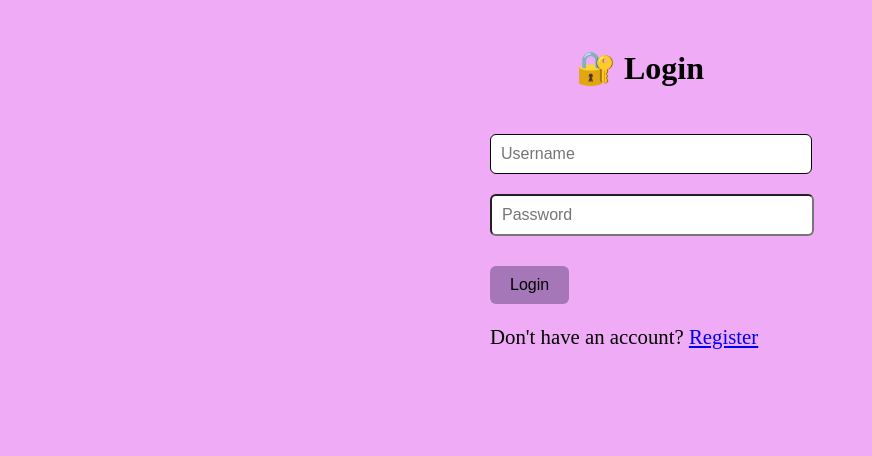
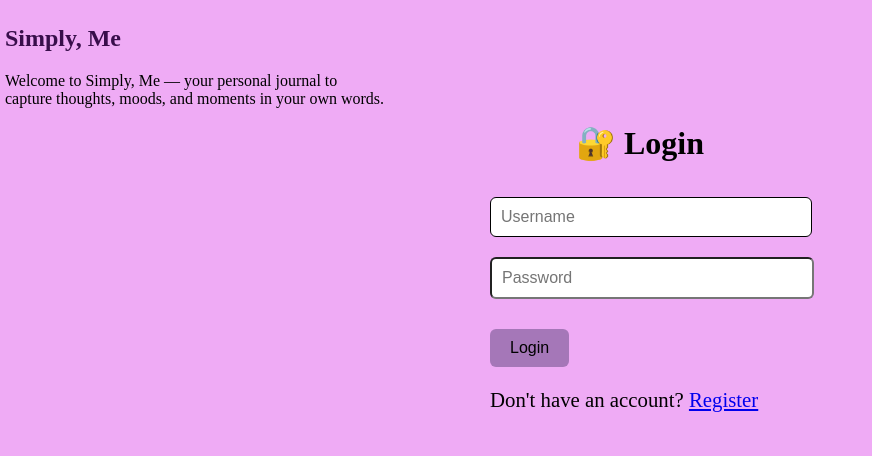
Before and after one commit to AquaRender23/Simply-Me, a Flask app: page /login in a window 1280 px wide. Shown: the top 456 px of the page, without its empty margins (0-872 px from the left). Run offline with Flask 3, Linux system fonts and the light colour scheme.

Commit message:
login.html

```diff
--- a/templates/login.html
+++ b/templates/login.html
@@ -6,8 +6,15 @@
   <link rel="stylesheet" href="{{ url_for('static', filename='style.css') }}">
 </head>
 
-<body>
-  <h1 style="text-align: center;">🔐 Login</h1>
+<body style="margin: 0; padding: 5px;">
+
+  <div style="margin-top: 5px;">
+    <h2 style="font-family: 'Cooper Black'; color: #380E4B;">Simply, Me </h2>
+    <p>Welcome to Simply, Me — your personal journal to <br>
+      capture thoughts, moods, and moments in your own words.</p>
+  </div>
+
+  <h1 style="text-align: center; margin-top: 5px; margin-bottom: 10px;">🔐 Login</h1>
   <form method="post" class="form-box">
     <div class="input-group">
       <input type="text" id="username" placeholder="Username" name="username" required autocomplete="off" required >
```
